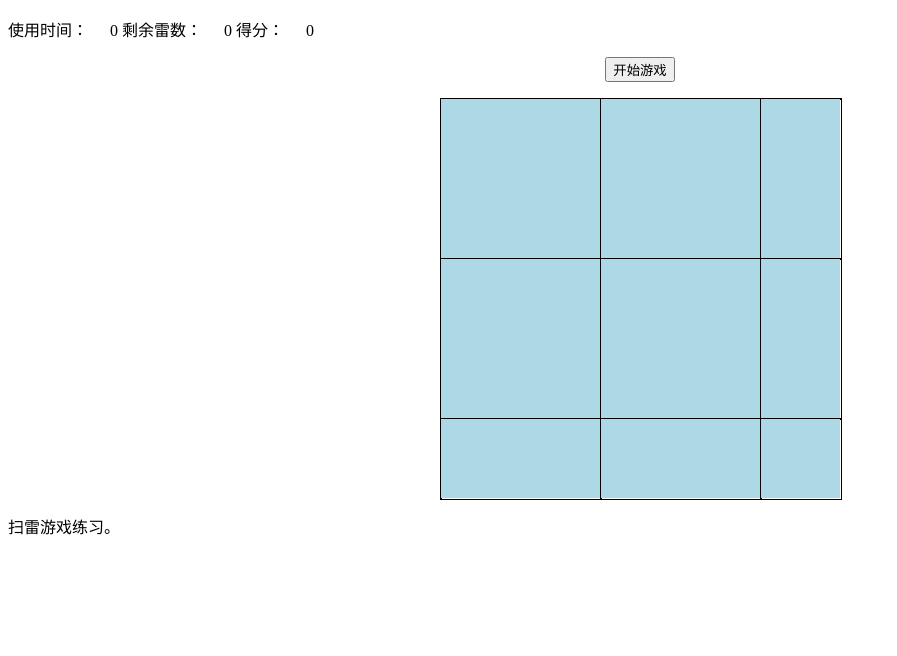
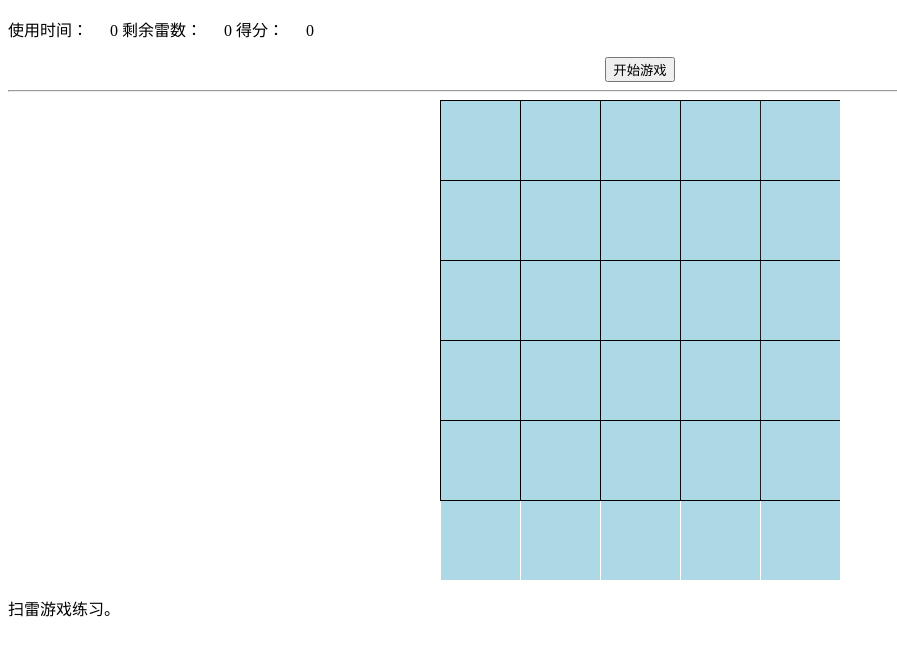
Before and after one commit to YYYQYYY/H5G, a plain HTML site: page mine/index.html in a window 1280 px wide. Shown: the part 58-714 px from the top of the page, without its empty margins (0-897 px from the left). Drawn offline with nearby package versions, Linux system fonts and the light colour scheme.

Commit message:
屏幕自适应V0

```diff
--- a/mine/index.html
+++ b/mine/index.html
@@ -17,7 +17,7 @@
             <button onclick="resetGame();">开始游戏</button>
         </div>
     </header>
-    <p></p>
+    <hr/>
     <section id="layers">
         <canvas id="bg" width="400" height="400">
             你的浏览器不支持HTML5。
--- a/mine/static/css/mine.css
+++ b/mine/static/css/mine.css
@@ -1,6 +1,4 @@
 #layers {
-    width: 400px;
-    height: 400px;
     position: relative;
     margin: 0 auto;
 }
@@ -8,7 +6,3 @@
 #layers canvas {
     position: absolute;
 }
-
-#bg {
-    border: 1px solid black;
-}
--- a/mine/static/js/mine.js
+++ b/mine/static/js/mine.js
@@ -135,6 +135,7 @@ function initLayers() {
     }, 1000);
     $("#residual_mines").text(MG.residualMines);
 }
+
 var dX = 0, dY = 0;
 /**
  * 绑定事件
@@ -461,14 +462,6 @@ function disableRightClick(e) {
  */
 function initGame() {
     MG.timeout = 0;
-    MG.layers = [];
-    var canvas_bg = document.getElementById("bg");
-    MG.layers[0] = canvas_bg.getContext("2d");
-    canvas_bg.oncontextmenu = disableRightClick;
-    var canvas_game = document.getElementById("game");
-    MG.layers[1] = canvas_game.getContext("2d");
-    canvas_game.oncontextmenu = disableRightClick;
-
     MG.dataMap = [];
     MG.currentLevel = 0;
     MG.residualMines = 0;
@@ -551,16 +544,36 @@ function setConfig() {
         msg = ("正在通过安卓移动端访问");
     }
 
-    var gw = (Math.floor((dw < dh ? dw : dh) / 100) * 100);
-    CONFIG.cellWidth = Math.floor(gw / MG.levels[MG.currentLevel].range.rows / 10) * 10;
+    var dh = WH - parseInt($("header").css("height")) - parseInt($("footer").css("height")) - 100;
+    var gw = (Math.floor((WW < dh ? WW : dh) / 100) * 100);
+    var cw = Math.floor(gw / MG.levels[MG.currentLevel].range.rows / 10) * 10;
+    var ch = Math.floor(gw / MG.levels[MG.currentLevel].range.columns / 10) * 10;
+    CONFIG.cellWidth = cw < ch ? cw : ch;
     CONFIG.width = CONFIG.cellWidth * MG.levels[MG.currentLevel].range.rows;
     CONFIG.height = CONFIG.cellWidth * MG.levels[MG.currentLevel].range.columns;
 
     alert(
-        msg + "\n\n屏幕宽度：" + dw + "\t屏幕高度：" + dh
-        + "\n\n游戏区域宽度：" + gw + "\t格子宽度：" + CONFIG.cellWidth
-        + "\n\n屏幕宽度：" + CONFIG.width + "\t屏幕高度：" + CONFIG.height
+        msg + "\n\n浏览器屏幕宽度：" + WW + "\t浏览器屏幕高度：" + WH
+        + "\n\ndh:" + dh
+        + "\n\n游戏区域宽度：" + gw + "\t\t游戏格子宽度：" + CONFIG.cellWidth
+        + "\n\n游戏屏幕宽度：" + CONFIG.width + "\t\t游戏屏幕高度：" + CONFIG.height
     );
+
+    var layers = $("#layers");
+    layers.css("width", CONFIG.width);
+    layers.css("height", CONFIG.height);
+
+    MG.layers = [];
+    var canvas_bg = document.getElementById("bg");
+    canvas_bg.width = CONFIG.width;
+    canvas_bg.height = CONFIG.height;
+    MG.layers[0] = canvas_bg.getContext("2d");
+    canvas_bg.oncontextmenu = disableRightClick;
+    var canvas_game = document.getElementById("game");
+    canvas_game.width = CONFIG.width;
+    canvas_game.height = CONFIG.height;
+    MG.layers[1] = canvas_game.getContext("2d");
+    canvas_game.oncontextmenu = disableRightClick;
 }
 
 /**
--- a/static/js/common.js
+++ b/static/js/common.js
@@ -5,7 +5,7 @@ var CONST = {};
 CONST.A = 1;
 Object.freeze(CONST);
 
-var isPC, isWeixin, isAndroid, isIos, dw, dh;
+var isPC, isWeixin, isAndroid, isIos, WW, WH;
 
 $(function () {
     isPC = !navigator.userAgent.match(/mobile/i);
@@ -14,11 +14,11 @@ $(function () {
     isAndroid = ua.indexOf('android') != -1;
     isIos = (ua.indexOf('iphone') != -1) || (ua.indexOf('ipad') != -1);
 
-    dw = window.innerWidth
+    WW = window.innerWidth
         || document.documentElement.clientWidth
         || document.body.clientWidth;
 
-    dh = window.innerHeight
+    WH = window.innerHeight
         || document.documentElement.clientHeight
         || document.body.clientHeight;
 });
```
